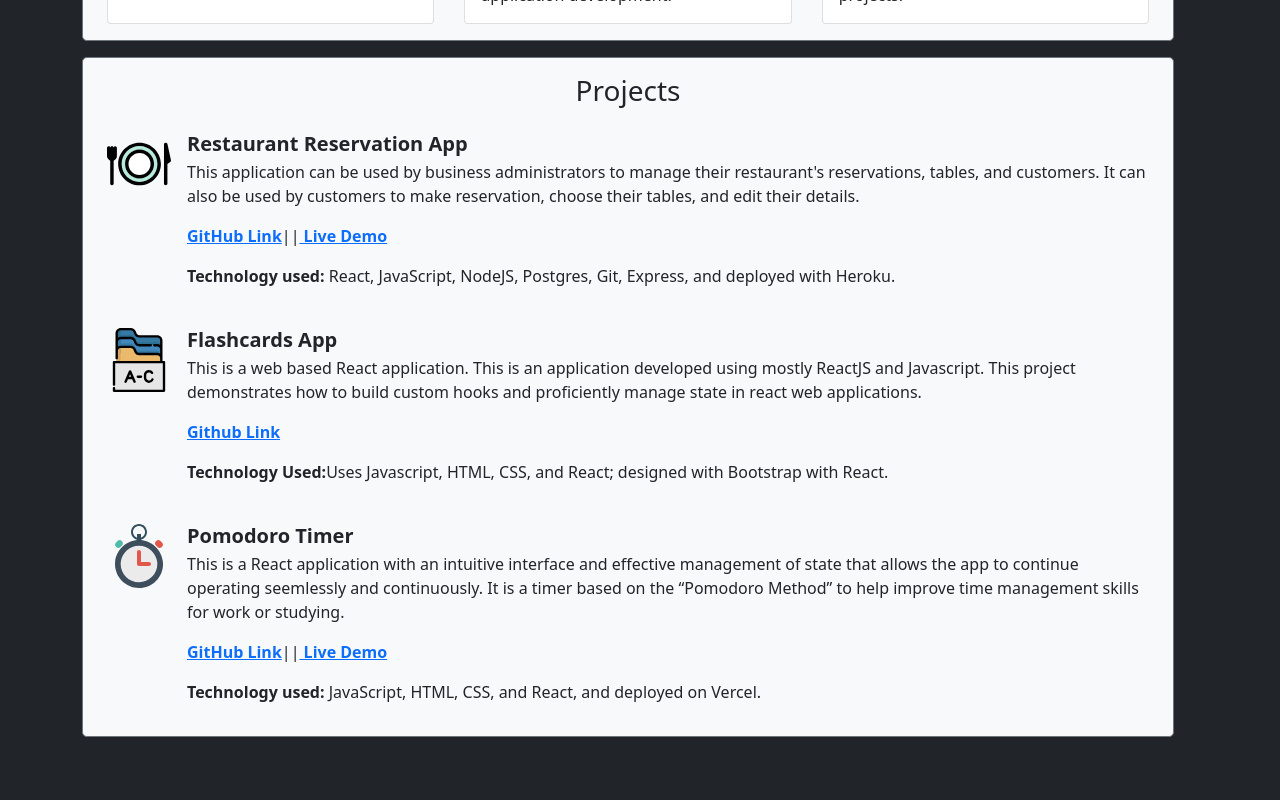
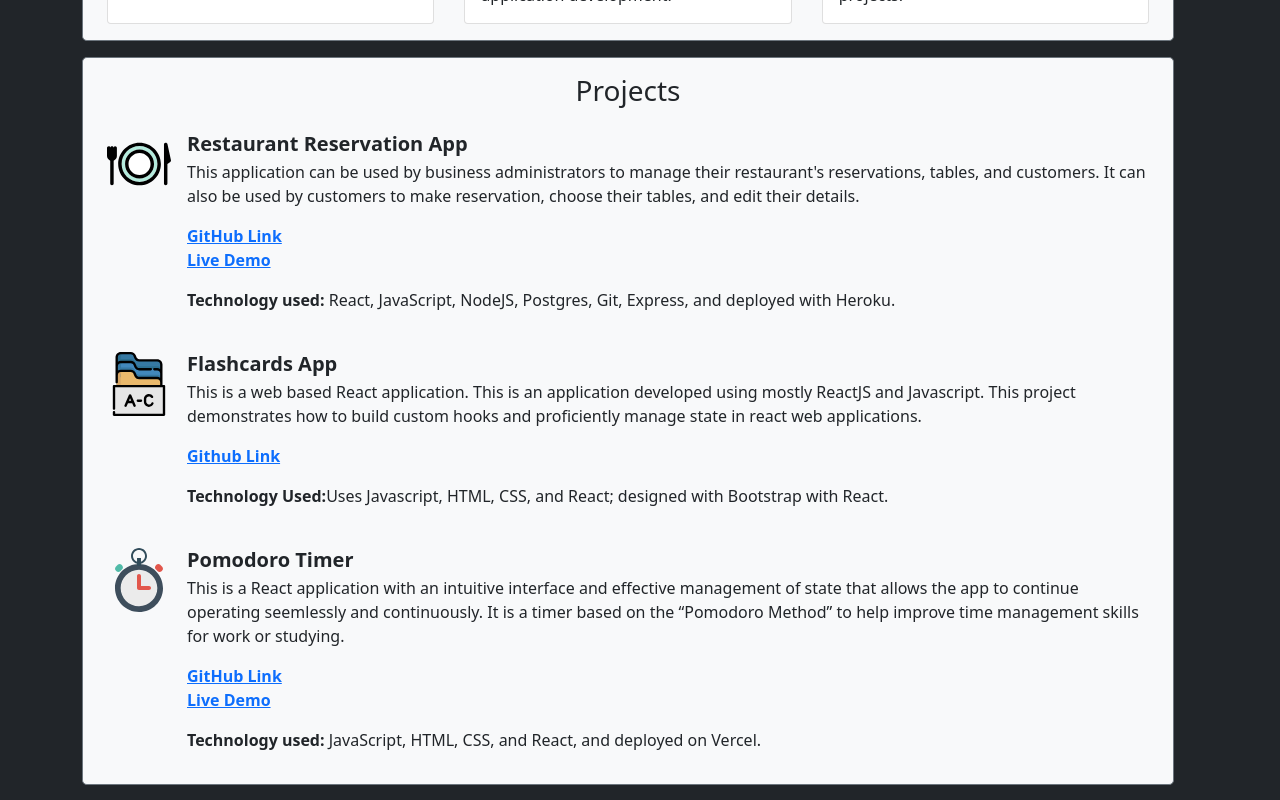
Before and after one commit to jclare93/personal-website-v2, a React (Create React App) app: page / in a window 1280 px wide. Shown: the part 1980-2780 px from the top of the page. Built offline with nearby package versions, Linux system fonts and the light colour scheme.

Commit message:
Update Projects.js
adding some spacing

```diff
--- a/src/homepage/Projects.js
+++ b/src/homepage/Projects.js
@@ -17,7 +17,7 @@ function Projects(){
                     choose their tables, and edit their details.
                 </p>
                 <a href="https://github.com/jclare93/starter-restaurant-reservation"><b>GitHub Link</b></a>
-                ||
+                 <br></br>
                 <a href="https://restaurant-rez-client.herokuapp.com/"><b> Live Demo</b></a>
                 <p></p>
                 <p><b>Technology used:</b> React, JavaScript, NodeJS, Postgres, Git, Express, and deployed with Heroku.</p>
@@ -46,7 +46,7 @@ function Projects(){
                     It is a timer based on the “Pomodoro Method” to help improve time management skills for work or studying.
                 </p>
                 <a href="https://github.com/jclare93/Pomodoro-Timer"><b>GitHub Link</b></a>
-                ||
+                <br></br>
                 <a href="https://project-pomodoro-timer-qualified-1-coral-pi.vercel.app/"><b> Live Demo</b></a>
                 <p></p>
                 <p><b>Technology used:</b> JavaScript, HTML, CSS, and React, and deployed on Vercel.</p>
```
